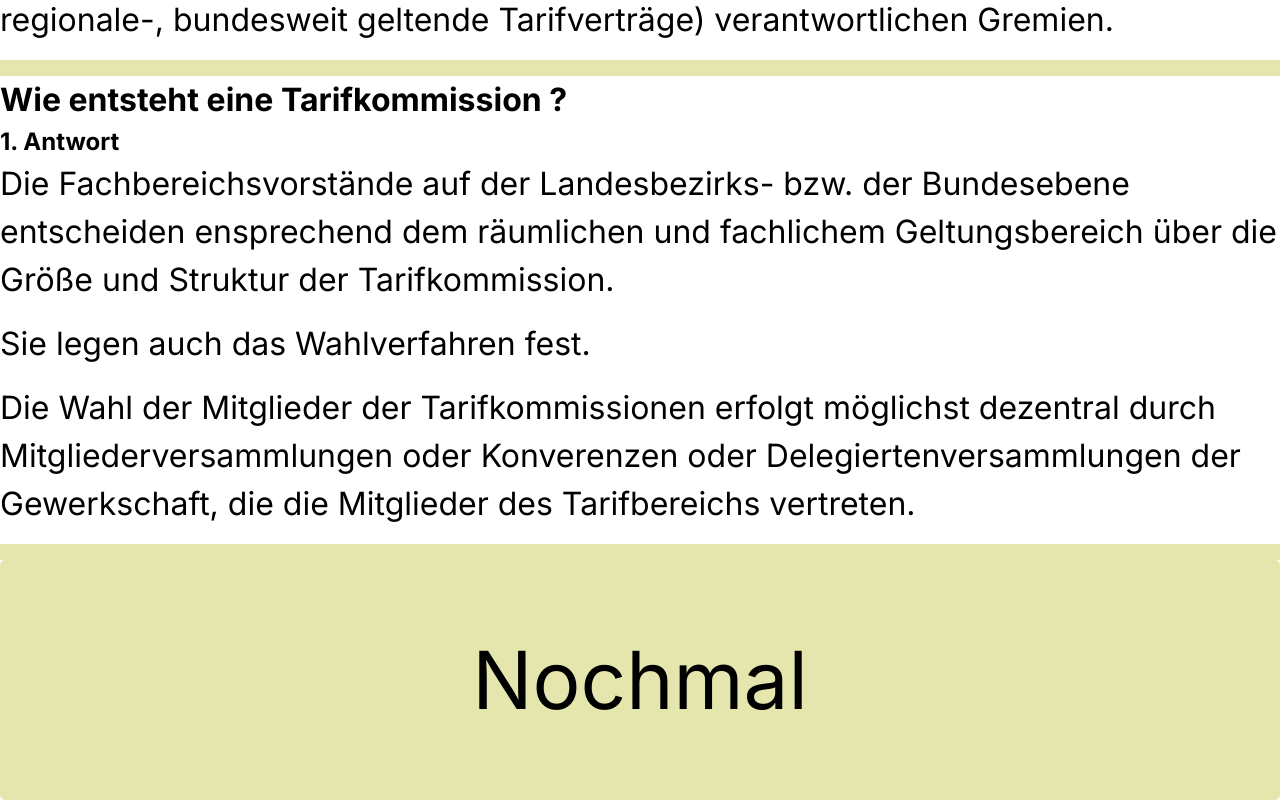
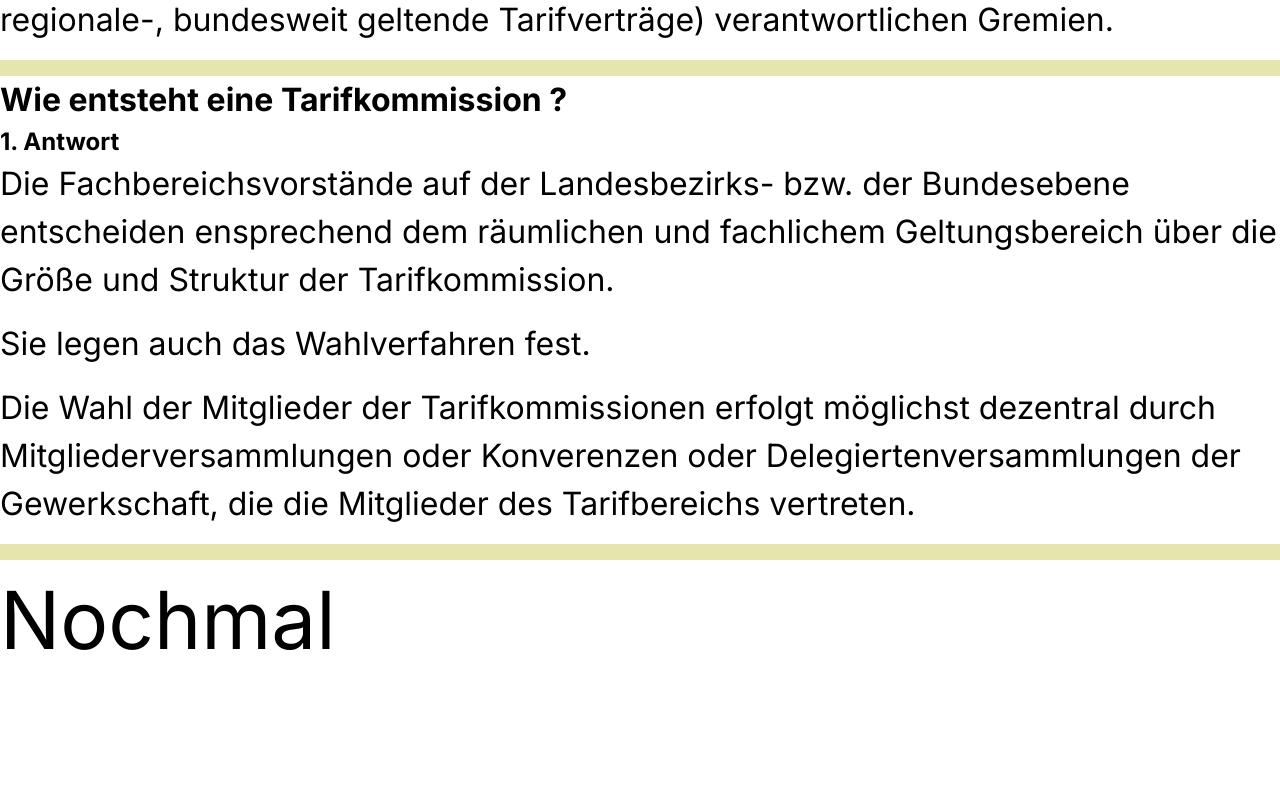
Before and after one commit to mumbablooz/tarifvertrag, a Next.js app: page /AllQuestions in a window 1280 px wide. Shown: the part 384-1184 px from the top of the page. Built offline with nearby package versions, Linux system fonts and the light colour scheme.

Commit message:
Add files via upload

```diff
--- a/app/AllQuestions/page.jsx
+++ b/app/AllQuestions/page.jsx
@@ -1,11 +1,9 @@
 'use client'
-import React,{useContext} from 'react'
+import React from 'react'
+import Link from 'next/link'
 import { questionArray } from '../questionArray'
-import { AndAgainContext } from '../context'
 
 export default function AllQuestions() {
-
-    let  {andAgain, setAndAgain}  = useContext(AndAgainContext)
 
     return (
     <section>
@@ -30,32 +28,30 @@ key={'question'+questionIndex}>
             }}>{(answerIndex+1)+'. Antwort'}</b>
 {answer.content.map((line,lineIndex)=>{
 
+
   return <p
 key={'line-'+lineIndex}
 style={{
     marginBottom: '1rem'
 }}>{line}</p>
   })}
-
            </div>
         }
-
     })}
 </div>
             </div>)
         })}
-         <button
+        <Link href={'/'}>
+        <p
         style={{
           alignSelf:'center',
           width: '100vw',
           height: '30vh',
           fontSize: '5rem'
         }}
-        onClick={(e)=>{
-          e.target.style.backgroundColor='lightgreen'
-            setAndAgain(true)
-        }}
-        >Nochmal</button>
+
+        >Nochmal</p>
+        </Link>
     </section>
   )
 }
```
